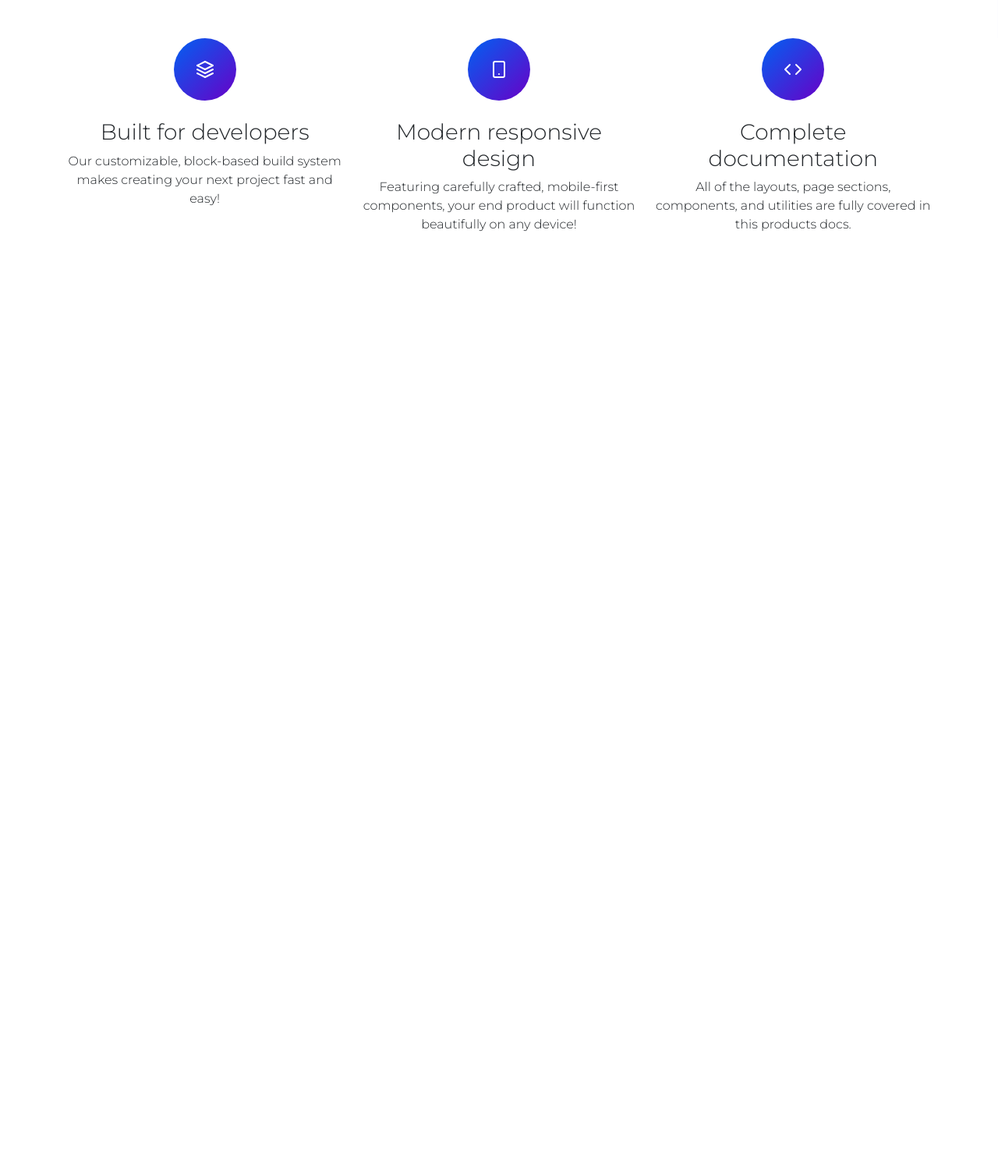
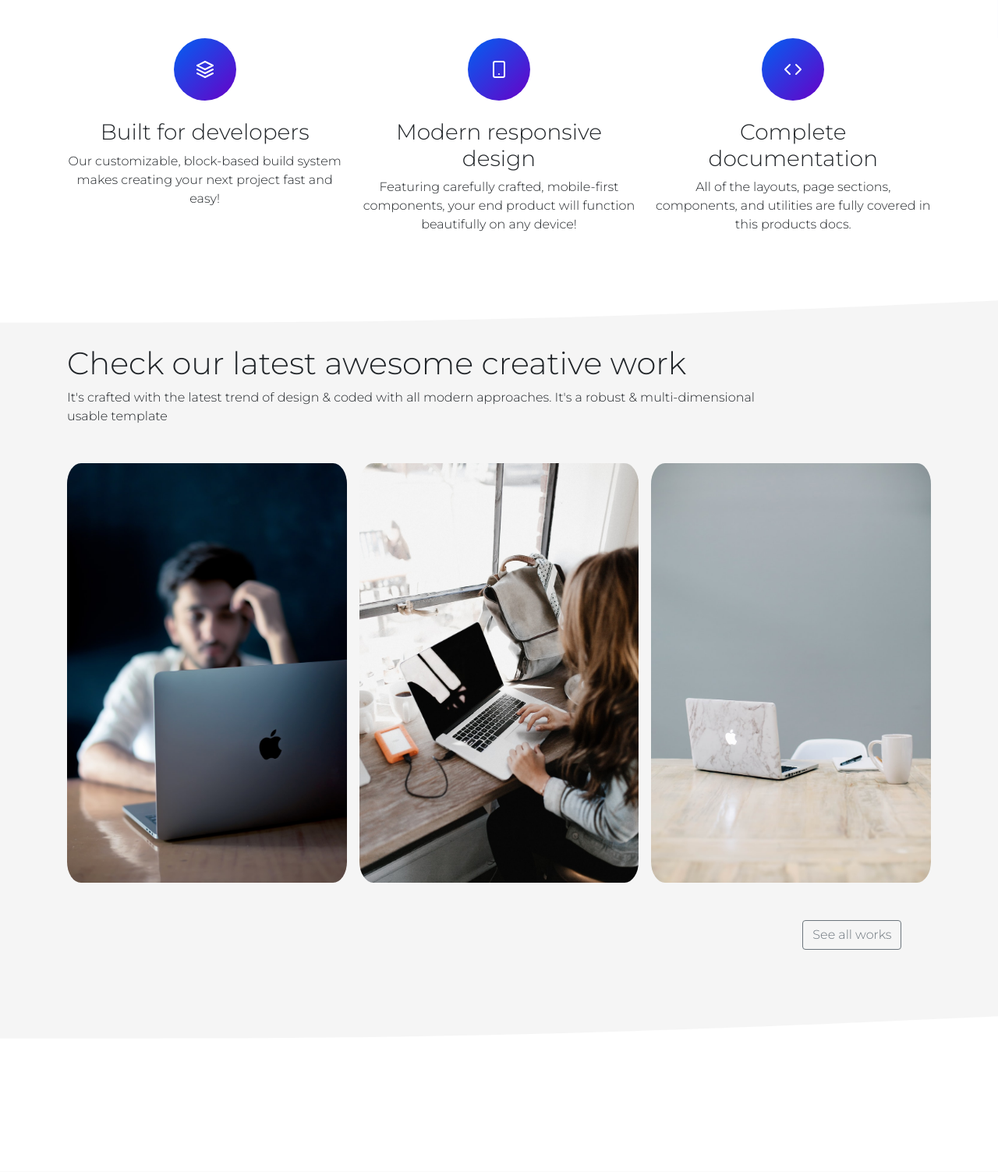
Before and after one commit to confesssa/Bootstrap-landing-page, a plain HTML site: page index.html in a window 1280 px wide. Shown: the part 1719-3222 px from the top of the page at 78% size. Before the commit the page ends 2019 px from the top, so only its background shows below. Drawn offline with Linux system fonts and the light colour scheme.

Commit message:
feat: add section Gallery

```diff
--- a/css/styles.css
+++ b/css/styles.css
@@ -47,3 +47,11 @@ body {
   align-items: center;
   justify-content: center;
 }
+
+.gallery {
+  background-color: whitesmoke;
+}
+
+.gallery img {
+  border-radius: 5%;
+}
--- a/index.html
+++ b/index.html
@@ -246,6 +246,44 @@
         </div>
       </div>
     </section>
+    <section class="gallery">
+      <svg xmlns="http://www.w3.org/2000/svg" viewBox="0 0 1440 160">
+        <path
+          fill="#fff"
+          fill-opacity="1"
+          d="M0,128L120,128C240,128,480,128,720,122.7C960,117,1200,107,1320,101.3L1440,96L1440,0L1320,0C1200,0,960,0,720,0C480,0,240,0,120,0L0,0Z"
+        ></path>
+      </svg>
+      <div class="container">
+        <div class="row">
+          <div class="col-md-10">
+            <h1>Check our latest awesome creative work</h1>
+            <p>It's crafted with the latest trend of design & coded with all
+              modern approaches. It's a robust & multi-dimensional usable
+              template</p>
+          </div>
+        </div>
+        <div class="row my-3 g-3">
+          <div class="col-md-4"><img src="./img/c1.jpg" alt="Gallery image" class="img-fluid"></div>
+          <div class="col-md-4"><img src="./img/c2.jpg" alt="Gallery image" class="img-fluid"></div>
+          <div class="col-md-4"><img src="./img/c3.jpg" alt="Gallery image" class="img-fluid"></div>
+        </div>
+        <div class="row mt-5 justify-content-end">
+          <div class="col-md-2">
+            <button type="button" class="btn btn-outline-secondary">
+              See all works
+            </button>
+          </div>
+        </div>
+      </div>
+      <svg xmlns="http://www.w3.org/2000/svg" viewBox="0 0 1440 320">
+        <path
+          fill="#fff"
+          fill-opacity="1"
+          d="M0,128L120,128C240,128,480,128,720,122.7C960,117,1200,107,1320,101.3L1440,96L1440,320L1320,320C1200,320,960,320,720,320C480,320,240,320,120,320L0,320Z"
+        ></path>
+      </svg>
+    </section>
 
     <script src="js/bootstrap.min.js"></script>
   </body>
```
